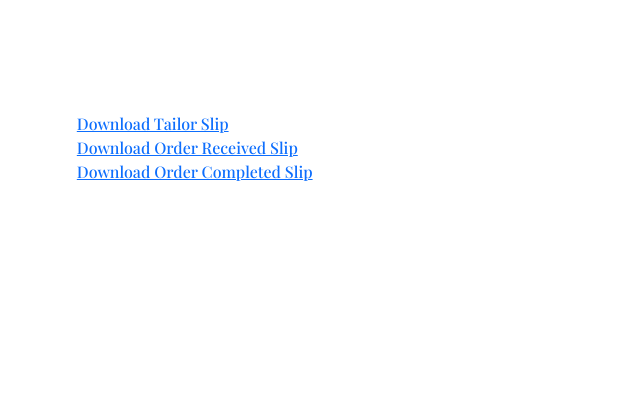
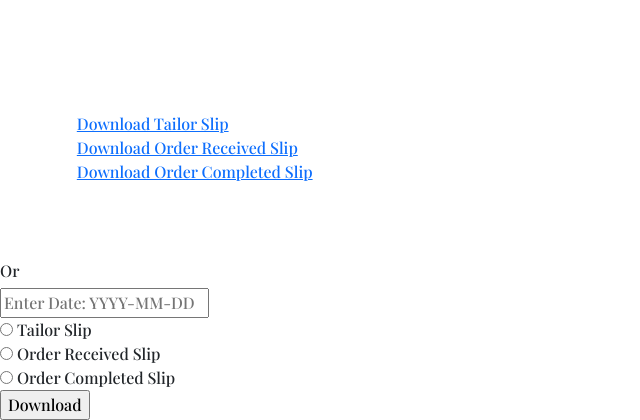
Before and after one commit to smanjot27/-Order-Management-and-Invoice-Generation-, a Django app: page / in a window 1280 px wide. Shown: the part 581-1001 px from the top of the page, without its empty margins (0-640 px from the left). Before the commit the page ends 762 px from the top, so only its background shows below. Run offline with Django 3.2, Linux system fonts and the light colour scheme; data comes from the database, SQL or seed files in the repository; some libraries are stand-ins or nearby versions.

Commit message:
Update fullday.html

```diff
--- a/templates/fullday.html
+++ b/templates/fullday.html
@@ -32,7 +32,7 @@
 		        <td>{{x.order_name}}</td>
         	    <td>{{x.order_received}}</td>
         	    <td>{{x.delivery_date}}</td>
-        		<td>{{x.amount| sub:x.advance}}</td>
+        		<td>{% if x.amount|sub:x.advance == 0 %} Fully Paid {% else %} {{x.amount| sub:x.advance}} {% endif %}</td>
         	    <td>{{x.mobile_number}}</td>
 				<td><a href='generatebill/{{x.Order_id}}' target='_blank'>{{x.serial_number}}</a></td>
 		    </tr>
@@ -48,4 +48,20 @@
 <a href='completedslip'>Download Order Completed Slip</a>
 </div>
 </div>
+<section>
+	<h6> Or</h6>
+	<form method='post'>
+		 {% csrf_token %}
+		<input type='text' name='date' placeholder='Enter Date: YYYY-MM-DD' ><br>
+		<input type='radio' name='slips' value='tailor'>
+		<label for='tailor'>Tailor Slip</label><br>
+		<input type='radio' name='slips' value='received'>
+		<label for='received'>Order Received Slip</label><br>
+		<input type='radio' name='slips' value='completed'>
+		<label for='completed'>Order Completed Slip</label><br>
+		<input type='submit' value='Download' class='bt'>
+	</form>
+
+</section>
+
 {% endblock body %}
```
